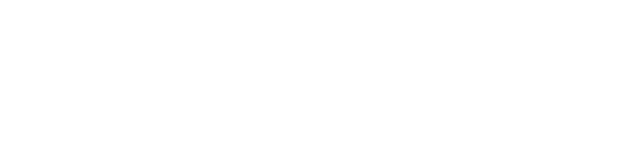
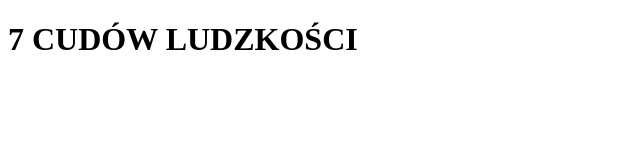
Before and after one commit to kmitak13/7-tajemnic-ludzko-ci, a plain HTML site: page index.html in a window 1280 px wide. Shown: the whole page, without its empty margins (0-640 px from the left). Drawn offline with Linux system fonts and the light colour scheme.

Commit message:
Update index.html

```diff
--- a/index.html
+++ b/index.html
@@ -7,5 +7,11 @@
     <meta name="creation-date" content="22.12.2024">
     <title> Tokio-piekna stolica Japonii </title>
     <link rel+"stylesheet" href="style.css">
+</head>
+<body>
+    <div class="logo">
+<h1> 7 CUDÓW LUDZKOŚCI </h1>
+    </div>
 
-</head>
+</body>
+</html>
```
